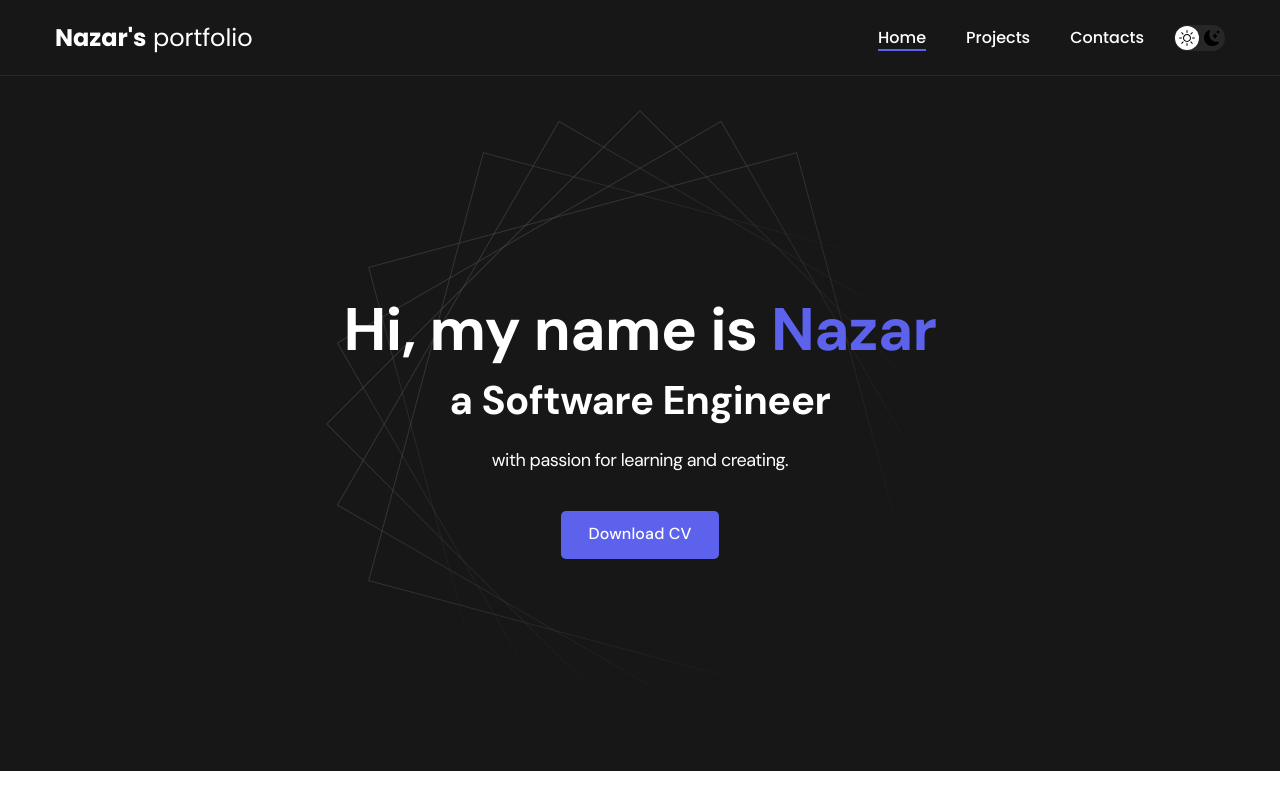
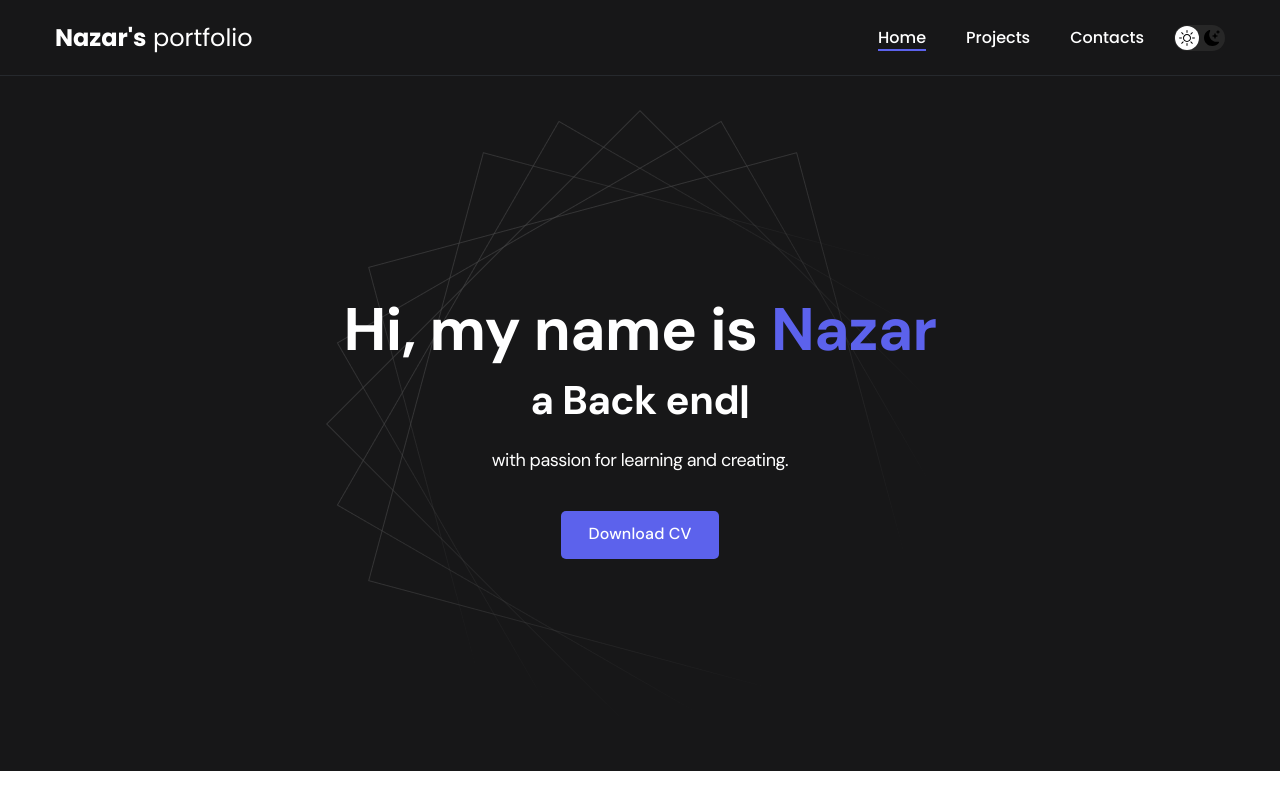
Before and after one commit to NazarTymiv/individual-portfolio-nazar-tymiv, a React (Create React App) app: page / in a window 1280 px wide. Shown: the top 800 px of the page. Built offline with nearby package versions, Linux system fonts and the light colour scheme.

Commit message:
feat: add typing animation to header text

```diff
--- a/package.json
+++ b/package.json
@@ -11,6 +11,7 @@
     "react-dom": "^18.2.0",
     "react-router-dom": "^6.6.1",
     "react-scripts": "5.0.1",
+    "react-typed": "^2.0.12",
     "web-vitals": "^2.1.4"
   },
   "scripts": {
--- a/src/components/header/Header.jsx
+++ b/src/components/header/Header.jsx
@@ -1,17 +1,26 @@
-import React from "react";
-import "./style.css";
+import React from 'react'
+import './style.css'
 
-import CV from "assets/MyCV.pdf";
+import CV from 'assets/MyCV.pdf'
+import { ReactTyped } from 'react-typed'
 
 export const Header = () => {
   return (
     <header className="header">
       <div className="header__wrapper">
         <h1 className="header__title">
-                    <strong>
-                        Hi, my name is <em>Nazar</em>
-                    </strong>
-                    <br />a Software Engineer
+          <ReactTyped
+            strings={[
+              '<strong>Hi, my name is <em>Nazar</em></strong><br />a Front end',
+              '<strong>Hi, my name is <em>Nazar</em></strong><br />a Back end',
+              '<strong>Hi, my name is <em>Nazar</em></strong><br />a Software Engineer'
+            ]}
+            startDelay={200}
+            backDelay={500}
+            typeSpeed={80}
+            backSpeed={50}
+            onComplete={(self) => (self.cursor.style.opacity = 0)}
+          />
         </h1>
         <div className="header__text">
           <p>with passion for learning and creating.</p>
@@ -21,5 +30,5 @@ export const Header = () => {
         </a>
       </div>
     </header>
-    );
-};
+  )
+}
```
Also changed, not shown: 1 other file (tests, documents, lock files or other folders). Lines whose indentation alone changed are shown as unchanged.
